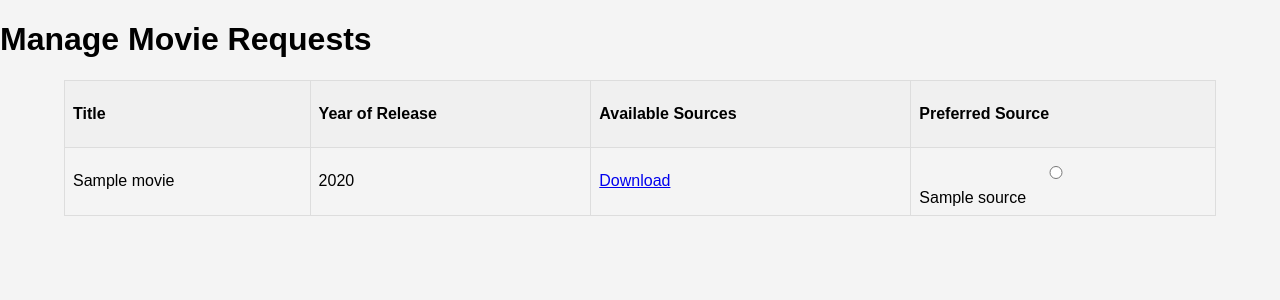
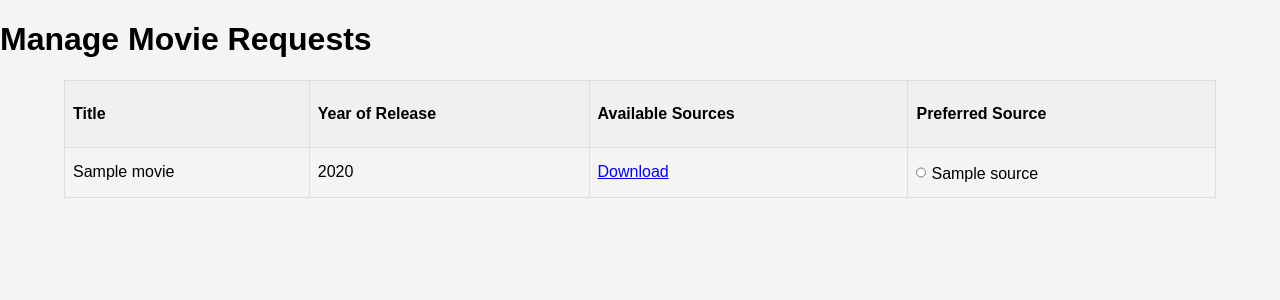
Before and after one commit to Zomby-Fraser/movietracker, a Flask app: template templates/home.html in a window 1280 px wide. Shown: the part 74-374 px from the top of the page. Run offline with Flask 3, Linux system fonts and the light colour scheme; the template is opened without the code that fills it: most values are stand-ins (such as "Sample title", 1, 10 or a date in 2020).

Commit message:
upload progress

```diff
--- a/flask_app.py
+++ b/flask_app.py
@@ -10,7 +10,7 @@ app = Flask(__name__)
 app.secret_key = 'klahSKDbjasnio'
 
 db_config = {
-    'host': 'zombyfraser.mysql.pythonanywhere-services.com',
+    'host': 'localhost',
     'user': 'zombyfraser',
     'password': 'dobqod-Faxjoc-zagbi4',
     'database': 'zombyfraser$default'
@@ -26,12 +26,17 @@ def homePage():
         conn = mysql.connector.connect(**db_config)
         # Example query (adjust based on your actual database schema)
         query = """
-        SELECT m.movie_key, m.title, m.year_of_release, mn.download_link, GROUP_CONCAT(ms.source_name) AS sources
+        SELECT
+            m.movie_key,
+            m.title,
+            m.year_of_release,
+            mn.download_link,
+            GROUP_CONCAT(ms.source_name) AS sources
         FROM MoviesNeeded mn
         JOIN Movies m ON mn.movie_key = m.movie_key
         LEFT JOIN MovieSources ms ON m.movie_key = ms.movie_key
         WHERE m.movie_key NOT IN (SELECT movie_key FROM MovieCollection)
-        GROUP BY m.movie_key;
+        GROUP BY m.movie_key, m.title, m.year_of_release, mn.download_link;
         """
         conn = mysql.connector.connect(**db_config)
         cursor = conn.cursor()
@@ -44,9 +49,15 @@ def homePage():
 
         for movie in movies:
             movie_source_list = []
-            for sources in movie['sources'].split(","):
-                movie_source_list.append(sources)
+            if not movie['sources']:
+                continue
+            if "," in movie['sources']:
+                for source in movie['sources'].split(","):
+                    movie_source_list.append(source)
+            else:
+                movie_source_list.append(movie['sources'])
             sources[movie['movie_key']] = movie_source_list
+            # print(sources)
 
         cursor.close()
         conn.close()
--- a/static/css/home.css
+++ b/static/css/home.css
@@ -159,3 +159,26 @@ input[type="submit"], button {
 input[type="submit"]:hover {
     background-color: #45a049;
 }
+
+.source-options {
+    display: block; /* or inline-block if you want the sources to be next to each other */
+}
+
+.radio-option {
+    display: flex;
+    align-items: center; /* This will vertically align the radio button and label */
+    margin-right: 10px; /* Adjust the space between each set of radio button and label */
+    text-align: left;
+}
+
+.radio-option input[type="radio"] {
+    margin-right: 5px; /* Space between radio button and label text */
+    /* Make sure the radio button doesn't grow to push the label away */
+    flex-shrink: 0;
+    width: 10px;
+}
+
+.radio-option label {
+    white-space: nowrap; /* Prevent the label from wrapping text to a new line */
+    margin-bottom: 0; /* Adjust label bottom margin if necessary */
+}
--- a/static/js/home.js
+++ b/static/js/home.js
@@ -26,7 +26,7 @@ async function submitMovieRequest() {
 
     // Logic to handle the movie request submission
     // This might involve an AJAX request to your Flask backend
-    const response = await fetch('http://zombyfraser.pythonanywhere.com/add_movie', {
+    const response = await fetch('http://127.0.0.1:5000/add_movie', {
         method: 'POST',
         headers: {
             'Content-Type': 'application/x-www-form-urlencoded',
--- a/static/js/script.js
+++ b/static/js/script.js
@@ -2,7 +2,7 @@ async function login(event) {
     event.preventDefault();
     let username = document.getElementById('username').value;
     let password = document.getElementById('password').value;
-    const response = await fetch('http://zombyfraser.pythonanywhere.com/login', {
+    const response = await fetch('http://127.0.0.1:5000/login', {
         method: 'POST',
         headers: {
             'Content-Type': 'application/x-www-form-urlencoded',
--- a/templates/home.html
+++ b/templates/home.html
@@ -59,15 +59,15 @@
                     {% endif %}
                 </td>
                 <td>
-                    <!-- Apply the default filter and split in the for loop -->
-                    {% for source in sources[movie.movie_key] %}
-                        {% if source %}
-                            <label class="source-option">
-                                <input type="radio" name="source_{{ movie.movie_key }}" value="{{ source }}">
-                                {{ source }}
-                            </label>
-                        {% endif %}
-                    {% endfor %}
+                    <div class="source-options">
+                        {% for source in sources[movie.movie_key] %}
+                            {% if source %}
+                                <div class="radio-option">
+                                    <label for="source_{{ loop.index }}"><input type="radio" id="source_{{ loop.index }}" name="source_{{ movie.movie_key }}" value="{{ source }}">{{ source }}</label>
+                                </div>
+                            {% endif %}
+                        {% endfor %}
+                    </div>
                 </td>
             </tr>
             {% endfor %}
```
